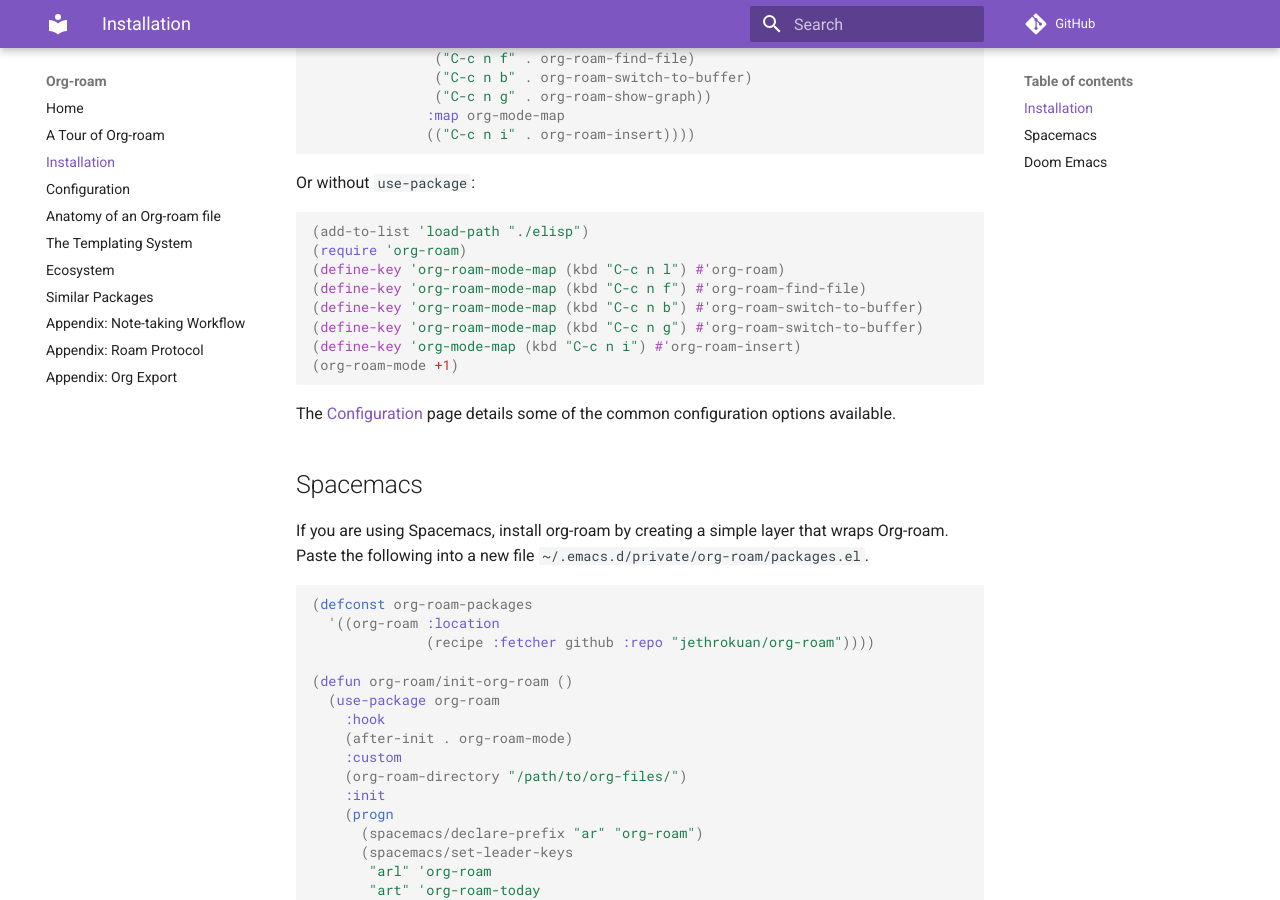
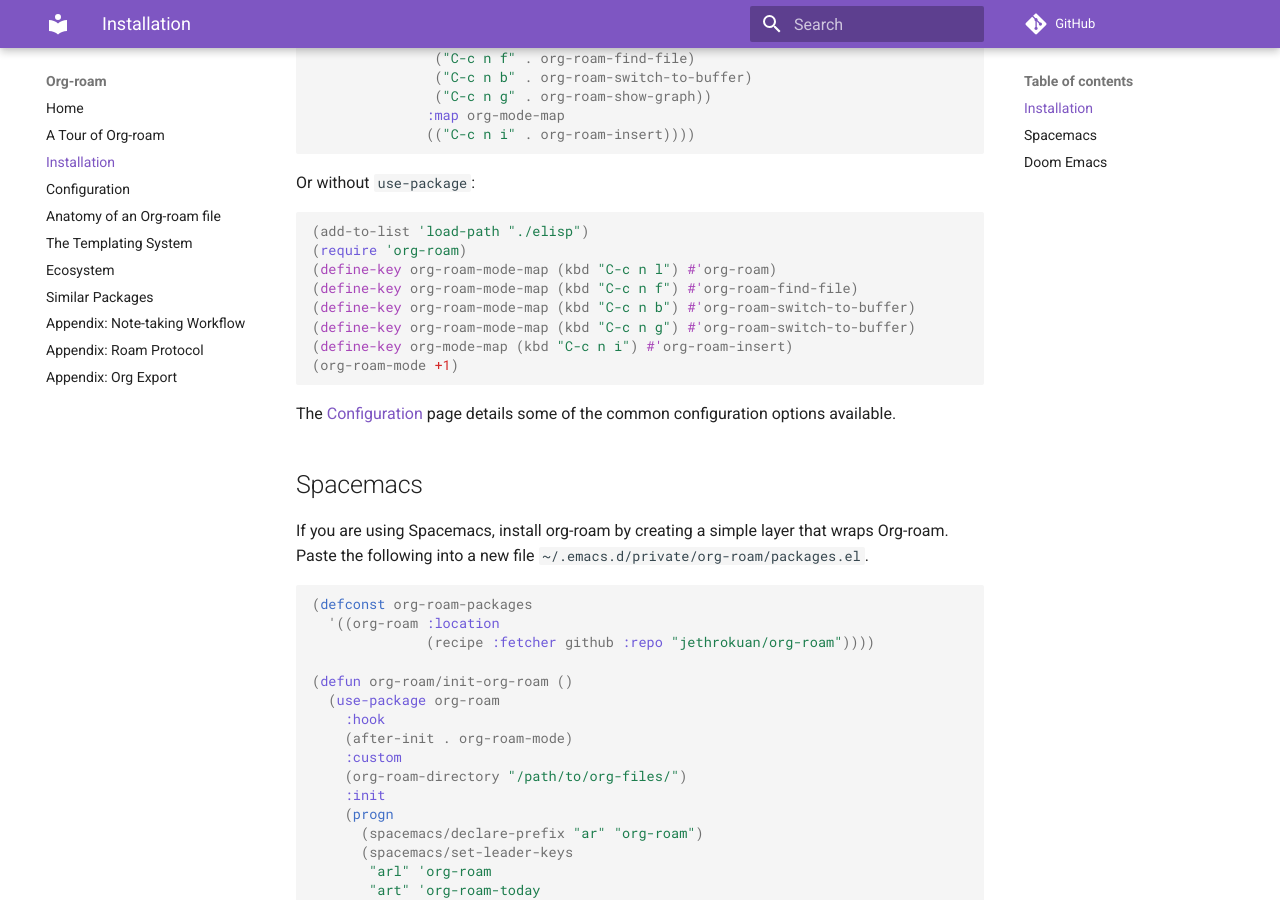
Before and after one commit to org-roam/org-roam, an MkDocs documentation site: the page built from doc/installation.md, in a window 1280 px wide and 900 px high, scrolled down 813 px. Built offline with MkDocs 1.6.1 and Material for MkDocs 9.7.7, drawn with Linux system fonts in a browser that asks for light colours; comment, search, counter and statistics services are not loaded.

````diff
--- a/doc/installation.md
+++ b/doc/installation.md
@@ -48,11 +48,11 @@ Or without `use-package`:
 ```emacs-lisp
 (add-to-list 'load-path "./elisp")
 (require 'org-roam)
-(define-key 'org-roam-mode-map (kbd "C-c n l") #'org-roam)
-(define-key 'org-roam-mode-map (kbd "C-c n f") #'org-roam-find-file)
-(define-key 'org-roam-mode-map (kbd "C-c n b") #'org-roam-switch-to-buffer)
-(define-key 'org-roam-mode-map (kbd "C-c n g") #'org-roam-switch-to-buffer)
-(define-key 'org-mode-map (kbd "C-c n i") #'org-roam-insert)
+(define-key org-roam-mode-map (kbd "C-c n l") #'org-roam)
+(define-key org-roam-mode-map (kbd "C-c n f") #'org-roam-find-file)
+(define-key org-roam-mode-map (kbd "C-c n b") #'org-roam-switch-to-buffer)
+(define-key org-roam-mode-map (kbd "C-c n g") #'org-roam-switch-to-buffer)
+(define-key org-mode-map (kbd "C-c n i") #'org-roam-insert)
 (org-roam-mode +1)
 ```
 
````
